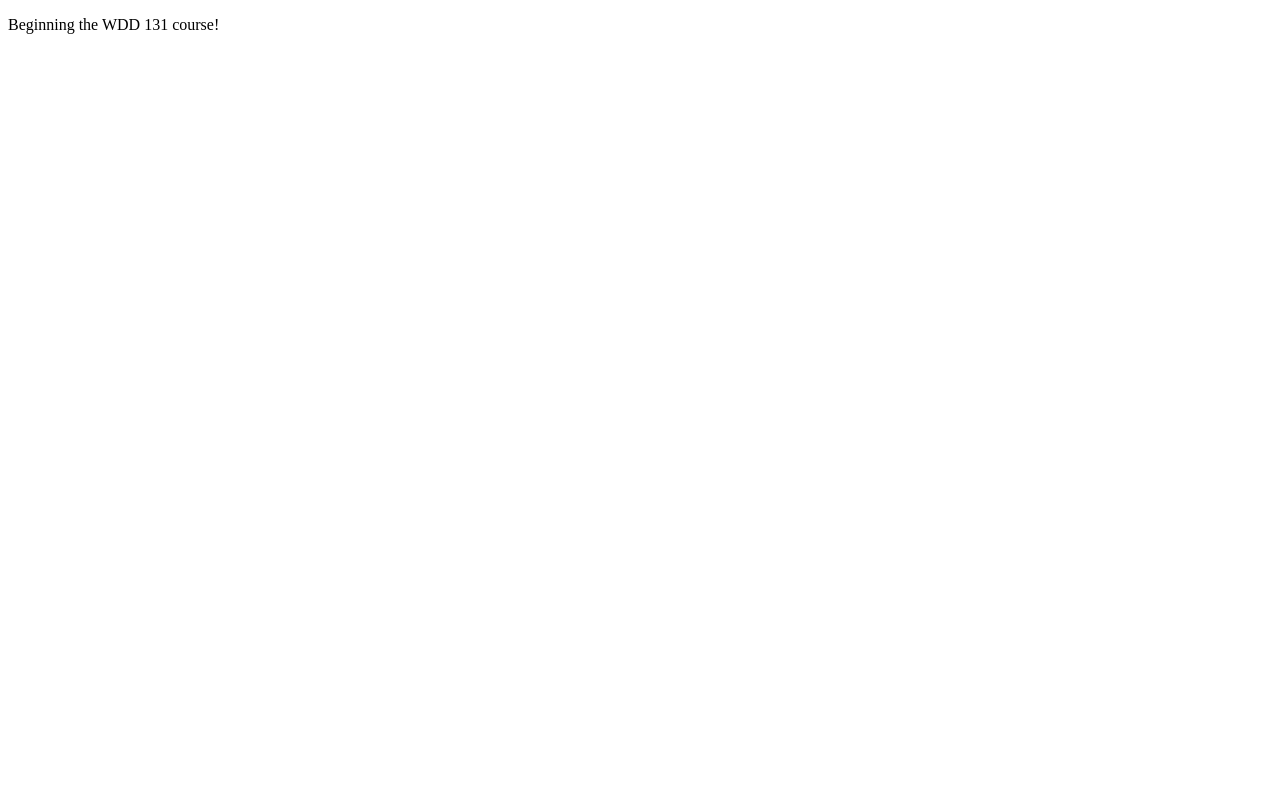
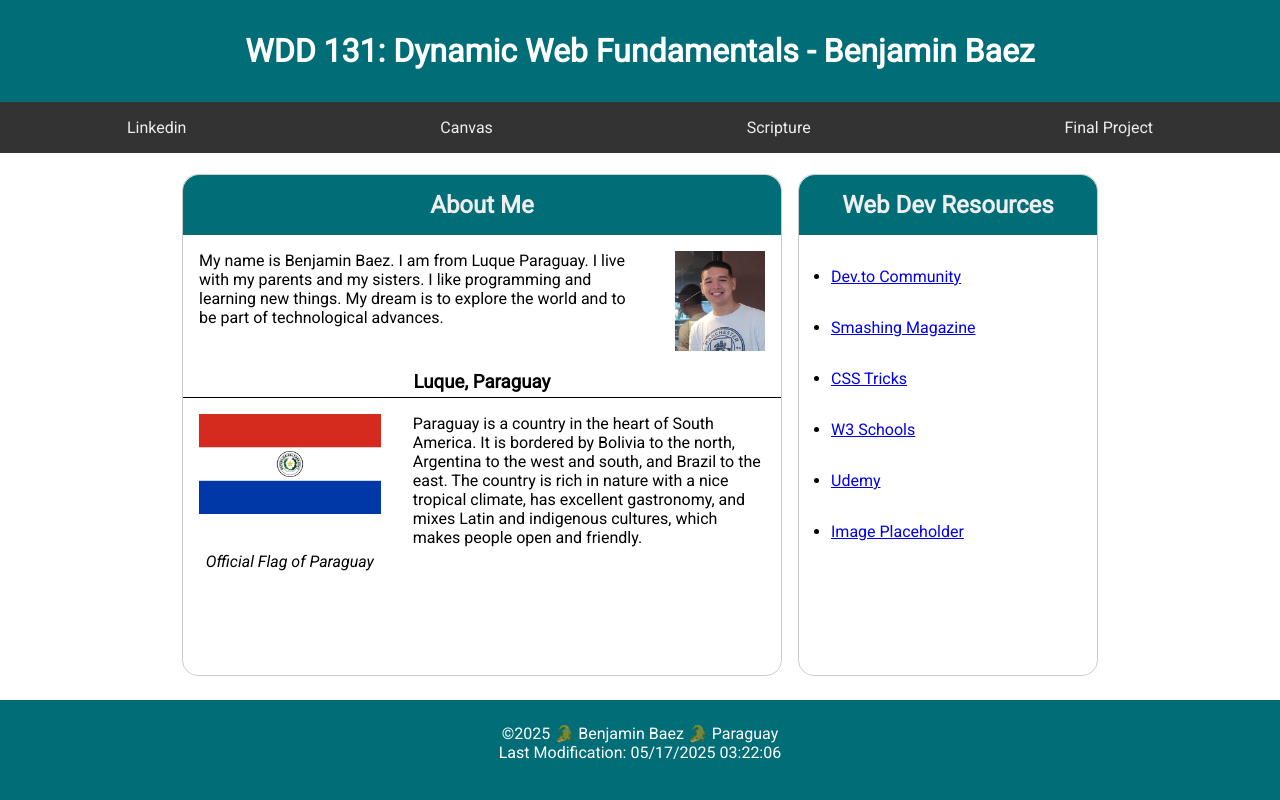
Before and after one commit to baezbenjamin/wdd131, a plain HTML site: page index.html in a window 1280 px wide. Drawn offline with Linux system fonts and the light colour scheme.

Commit message:
Home Page Added

```diff
--- a/index.html
+++ b/index.html
@@ -3,9 +3,63 @@
 <head>
     <meta charset="UTF-8">
     <meta name="viewport" content="width=device-width, initial-scale=1.0">
-    <title>Document</title>
+    <title>WDD 131 - Dynamic Web Fundamentals - Benjamin Baez</title>
+    <meta name="description" content="WDD 131 - Dynamic Web Fundamentals Benjamin David Baez Gomez Course Home Page">
+    <meta name="author" content="Benjamin Baez">
+    <link rel="stylesheet" href="styles/base.css">
+    <link rel="preconnect" href="https://fonts.googleapis.com">
+    <link rel="preconnect" href="https://fonts.gstatic.com" crossorigin>
+    <link href="https://fonts.googleapis.com/css2?family=Roboto:ital@0;1&display=swap" rel="stylesheet">
+    <script src="scripts/getdates.js" defer></script>
 </head>
 <body>
-    <p>Beginning the WDD 131 course!</p>
+    <header>
+        <h1>WDD 131: Dynamic Web Fundamentals - Benjamin Baez</h1>
+        <nav>
+            <ul class="navigation">
+                <li><a href="https://www.linkedin.com/in/benjam%C3%ADn-b%C3%A1ez-g%C3%B3mez/" title="Linkedin">Linkedin</a></li>
+                <li><a href="https://byupw.instructure.com/." title="Canvas">Canvas</a></li>
+                <li><a href="https://www.churchofjesuschrist.org/study/scriptures/bofm/mosiah/3?lang=eng&id=p19#p19" title="Scripture">Scripture</a></li>
+                <li><a href="#" title="Final Project">Final Project</a></li>
+            </ul>
+        </nav>
+    </header>
+    <main>
+        <section class="card">
+            <h2>About Me</h2>
+            <article>
+                <p>My name is Benjamin Baez. I am from Luque Paraguay. I live with my parents and my sisters. I like programming and
+                learning new things. My dream is to explore the world and to be part of technological advances.</p>
+                <img src="images/profile.jpg" alt="Profile picture">
+            </article>
+            <h3>Luque, Paraguay</h3>
+            <article>
+                <figure>
+                    <img src="images/flag.jpg" alt="Paraguayan flag">
+                    <figcaption>
+                        <p>Official Flag of Paraguay</p>
+                    </figcaption>
+                </figure>
+                <p>Paraguay is a country in the heart of South America. It is bordered by Bolivia to the north, Argentina to the west
+                and south, and Brazil to the east. The country is rich in nature with a nice tropical climate, has excellent gastronomy,
+                and mixes Latin and indigenous cultures, which makes people open and friendly.</p>
+            </article>
+            </section>
+        <section class="card">
+            <h2>Web Dev Resources</h2>
+            <ul>
+                <li><a href="https://dev.to/">Dev.to Community</a></li>
+                <li><a href="https://www.smashingmagazine.com/">Smashing Magazine</a></li>
+                <li><a href="https://css-tricks.com/">CSS Tricks</a></li>
+                <li><a href="https://www.w3schools.com/">W3 Schools</a></li>
+                <li><a href="https://www.udemy.com/">Udemy</a></li>
+                <li><a href="https://placehold.co/">Image Placeholder</a></li>
+            </ul>
+        </section>
+    </main>
+    <footer>
+        <p>&copy;<span id="currentyear"></span> 🐊 Benjamin Baez 🐊 Paraguay</p>
+        <p id="lastModified"></p>
+    </footer>
 </body>
 </html>
--- /dev/null
+++ b/scripts/getdates.js
@@ -0,0 +1,9 @@
+const year = document.querySelector("#currentyear");
+
+const today = new Date();
+
+year.innerHTML = `<span>${today.getFullYear()}</span>`;
+
+const mod = document.querySelector("#lastModified");
+
+mod.innerHTML = `<p>Last Modification: ${document.lastModified}</p>`;
--- /dev/null
+++ b/styles/base.css
@@ -0,0 +1,122 @@
+* {
+    margin: 0;
+    padding: 0;
+    box-sizing: border-box;
+}
+
+:root {
+    --primary-color: #006d77;
+    --secondary-color: #83c5be;
+    --accent1-color: #ffddd2;
+    --accent2-color: #e29578;
+}
+
+body {
+    font-family: "Roboto", sans-serif;
+    font-weight: 400;
+    display: grid;
+    height: 100vh;
+    grid-template: 150px 1fr 100px/ 300px 1fr 300px;
+}
+
+header {
+    background: var(--primary-color);
+    grid-column: 1 / 4;
+    color: white;
+}
+
+img {
+    max-height: 100px;
+}
+
+h1 {
+    margin: 1rem;
+    padding: 1rem;
+    text-align: center;
+    justify-content: center;
+}
+
+.navigation {
+    list-style: none;
+    display: flex;
+    flex-wrap: wrap;
+    background-color: #333;
+}
+
+.navigation li {
+    flex: 1 1 auto;
+}
+
+.navigation a {
+    display: block;
+    color: #eee;
+    padding: 1rem;
+    text-decoration: none;
+    text-align: center;
+}
+
+.navigation a:hover {
+    text-decoration: underline;
+}
+
+main {
+    margin: 1rem;
+    display: flex;
+    grid-column: 1 / 4;
+    justify-content: center;
+}
+
+.card {
+    border: 1px solid rgb(0 0 0 / 0.2);
+    border-radius: 1rem;
+    max-width: 600px;
+    min-width: 300px;
+    margin: 0.5rem;
+}
+
+.card h2{
+    background: var(--primary-color);
+    padding: 1rem;
+    border-top-left-radius: 1rem;
+    border-top-right-radius: 1rem;
+    color: #eee;
+    text-align: center;
+}
+
+.card h3 {
+    text-align: center;
+    padding: 0.25rem;
+    border-bottom: 1px solid #000;
+    /* max-width: 500px; */
+}
+
+.card p {
+    padding: 1rem;
+}
+
+.card li {
+    margin: 2rem;
+}
+
+.card article {
+    position: relative;
+    display: flex;
+}
+
+.card article img {
+    margin: 1rem;
+}
+
+.card article figcaption {
+    font-style: italic;
+    text-align: center;
+    padding: 2px;
+}
+
+footer {
+    background: var(--primary-color);
+    padding: 1.5rem;
+    text-align: center;
+    grid-column: 1 / 4;
+    color: white;
+}
```
Also changed, not shown: images/flag.jpg (added), images/profile.jpg (added).
